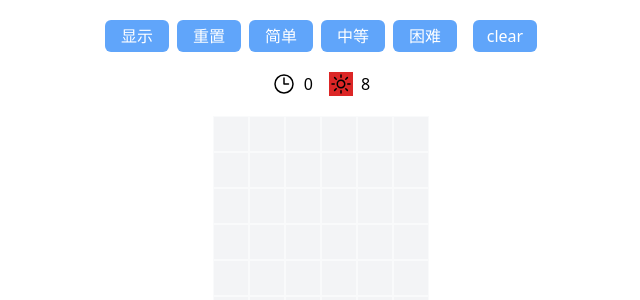
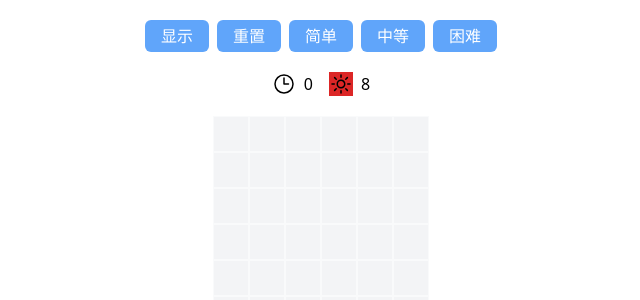
Before and after one commit to CrazyStoneJy/Game-Playground, a React (Create React App) app: page /mineSweep in a window 1280 px wide. Shown: the top 300 px of the page, without its empty margins (319-959 px from the left). Built offline with nearby package versions, Linux system fonts and the light colour scheme.

Commit message:
fix: fix countdown

```diff
--- a/src/mine-sweep/index.tsx
+++ b/src/mine-sweep/index.tsx
@@ -19,14 +19,11 @@ function MineSweeper() {
     const [mineCount, changeMineCount] = useState(0);
     const [countdown, refrsehCountdown] = useState(0);
     const [isCountdown, changeCountdownState] = useState(false);
-    let intervalId: number;
+    let intervalId: any;
 
     useEffect(() => {
         updateGrids(gen(level));
         changeMineCount(level.mineCount);
-        return (() => {
-            clearInterval(intervalId)
-        });
     }, []);
 
     useEffect(() => {
@@ -40,12 +37,17 @@ function MineSweeper() {
         changeMineCount(level.mineCount);
     }, [level]);
 
-    function startCountdown() {
-        // @ts-ignore
+    useEffect(() => {
+        if (!isCountdown) {
+            return;
+        }
         intervalId = setInterval(() => {
             refrsehCountdown(cd => cd + 1);
         }, 1000);
-    }
+        return (() => {
+            clearInterval(intervalId);
+        });
+    }, [countdown, isCountdown])
 
     const click = (x: number, y: number) => {
         if (state > GameState.RUNNING) {
@@ -63,14 +65,15 @@ function MineSweeper() {
         updateGrids(show({ x, y }, clickedGrids));
         if (!isCountdown) {
             changeCountdownState(true);
-            startCountdown();
         }
     };
 
-    function resetTimer() {
+    function resetTimer(isResetCountdown: Boolean = true) {
         clearInterval(intervalId);
         changeCountdownState(false);
-        refrsehCountdown(0);
+        if (isResetCountdown) {
+            refrsehCountdown(0);
+        }
     }
 
     function check(matrix: Cell[][], x: number, y: number) {
@@ -78,7 +81,7 @@ function MineSweeper() {
         setTimeout(() => {
             if (isMine(matrix[y][x])) {
                 setState(GameState.FINISHED);
-                resetTimer();
+                resetTimer(false);
                 setTimeout(() => {
                     alert("you lost");
                 }, 100);
@@ -92,7 +95,7 @@ function MineSweeper() {
                 (cell: Cell) => isMine(cell) && cell.isFlag
             ).length;
             if (shownCount + mineFlagCount === cells.length) {
-                resetTimer();
+                resetTimer(false);
                 setTimeout(() => {
                     alert("you win");
                 }, 100);
@@ -117,9 +120,12 @@ function MineSweeper() {
     }
 
     function changeLevel(level: Level) {
+        setState(GameState.INIT);
+        refreshLevel(level);
+        updateGrids(gen(level));
+        changeMineCount(level.mineCount);
+        isStartRef.current = false;
         resetTimer();
-        refreshLevel(level);
-        isStartRef.current = false;
     }
 
     function renderHeader() {
@@ -168,15 +174,6 @@ function MineSweeper() {
                     }}
                 >
                     困难
-                </button>
-                <button
-                    className="flex justify-center items-center h-8 w-16 rounded-md bg-blue-400 hover:bg-blue-200 text-white ml-4"
-                    onClick={() => {
-                        // startCountdown();
-                        clearInterval(intervalId);
-                    }}
-                >
-                    clear
                 </button>
             </div>
         );
```
